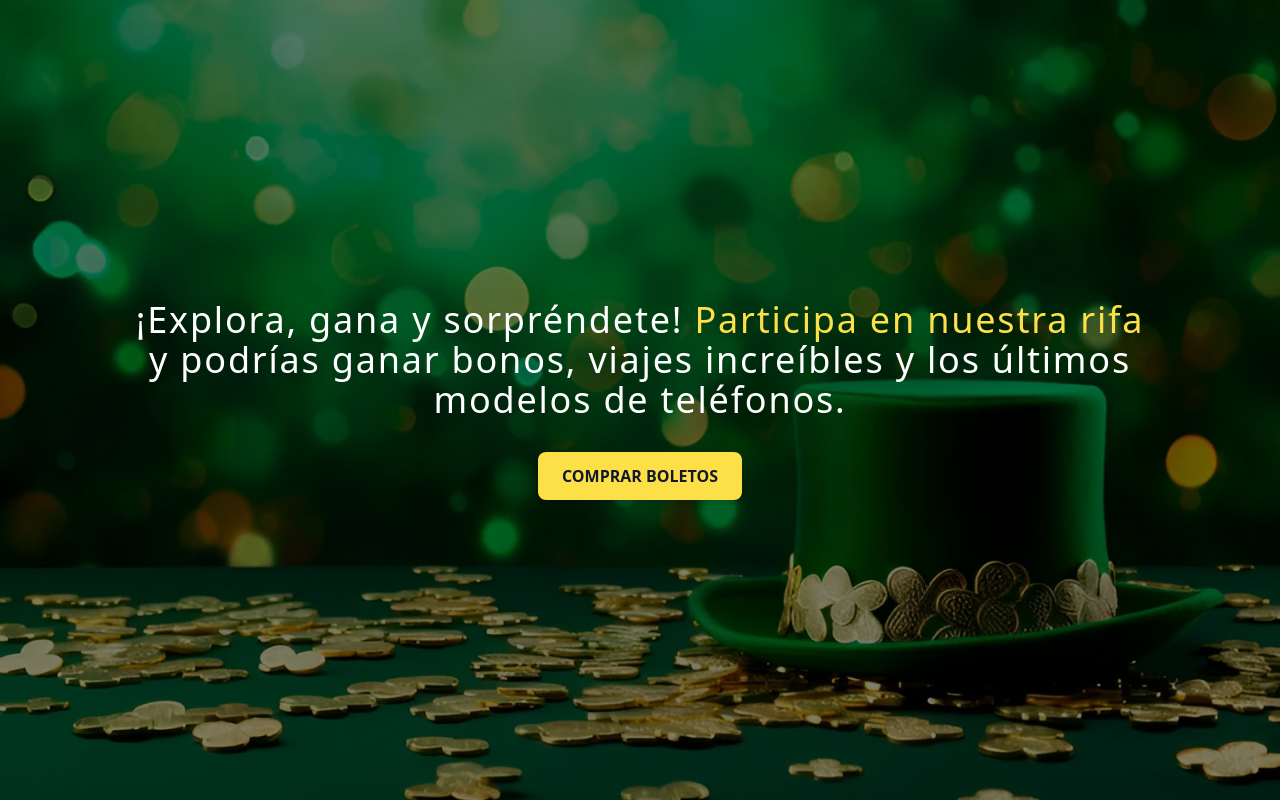
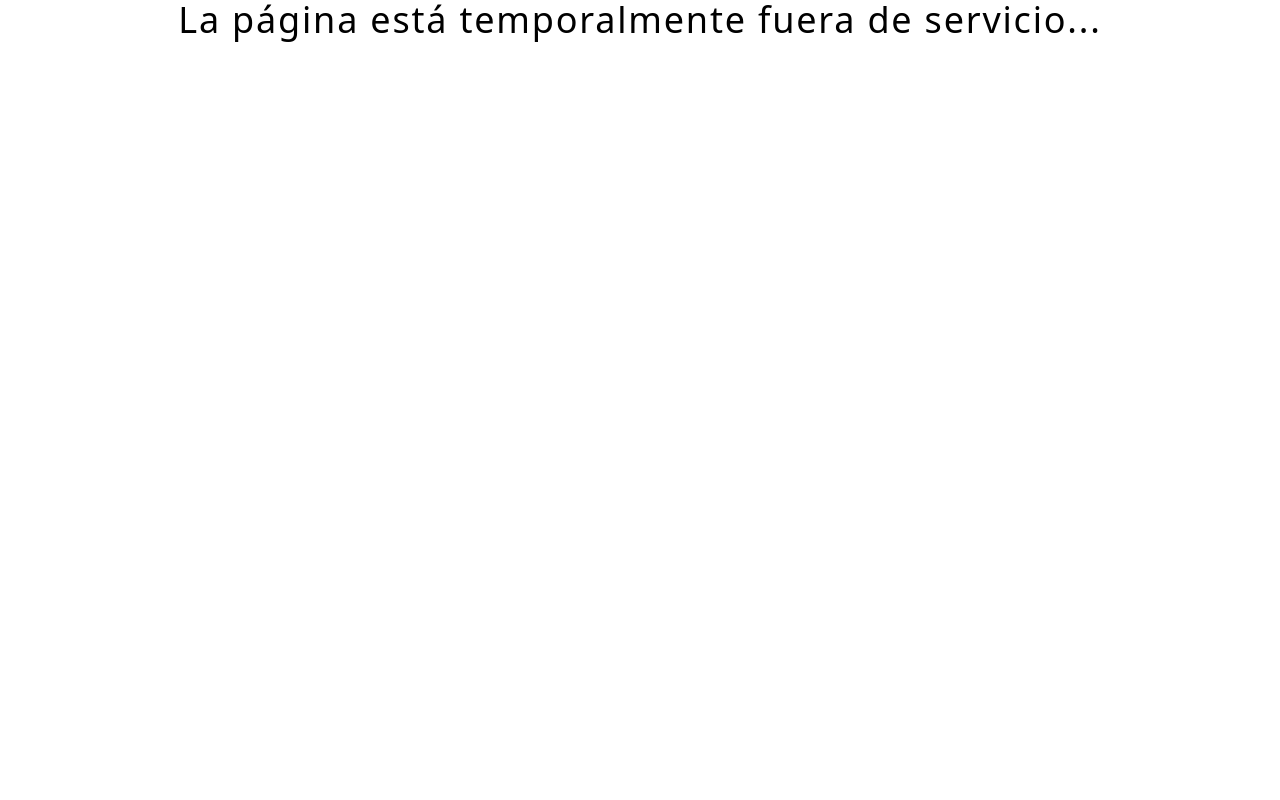
Before and after one commit to Santijanacet/Rifa, a Next.js app: page / in a window 1280 px wide. Built offline with nearby package versions, Linux system fonts and the light colour scheme.

Commit message:
web-sin-servicio

```diff
--- a/app/page.css
+++ b/app/page.css
@@ -1,8 +1,7 @@
-body{
+/* body{
     background-image: url("/image/bg.webp");
     background-size: cover;
     background-repeat: no-repeat;
-
 }
 
 body::after {
@@ -19,4 +18,4 @@ body::after {
 .logo{
     width: 200px;
     height: 200px;
-}
+} */
--- a/app/page.js
+++ b/app/page.js
@@ -3,7 +3,10 @@ import "./page.css";
 export default function Home() {
   return (
     <>
-    <div className="flex flex-col justify-center items-center h-screen">
+
+    <h1 className="text-4xl font-sans tracking-wider text-black text-center mx-auto max-w-5xl">
+      La página está temporalmente fuera de servicio...</h1>
+    {/* <div className="flex flex-col justify-center items-center h-screen">
       <div className="mb-8">
       <h1 className="text-4xl font-sans tracking-wider text-white text-center mx-auto max-w-5xl">
   ¡Explora, gana y sorpréndete! <span style={{color:"#FDE047"}}>Participa en nuestra rifa</span> y podrías ganar bonos, viajes increíbles y los últimos modelos de teléfonos.
@@ -16,7 +19,7 @@ export default function Home() {
       >
         Comprar boletos
       </Link>
-    </div>
+    </div> */}
   </>
   );
 }
--- a/app/premios/page.js
+++ b/app/premios/page.js
@@ -50,7 +50,11 @@ export default function Boletos() {
       </div>
 
       <a href="https://wa.me/+573003996872" className="btn1">
-        <span>Compra tu boleta por 5000 $ pesos</span>
+        <span>Compra tu boleta por
+
+
+
+           5000 $ pesos</span>
         <img src="./image/wp.svg" alt="" className="icon" />
       </a>
     </div>
--- a/components/premios.js
+++ b/components/premios.js
@@ -1,6 +1,3 @@
-
-
-
 export default function Premios({ img, titulo, descripcion }) {
   return (
     <div className="relative flex flex-col mt-6 text-gray-700 bg-white shadow-md bg-clip-border rounded-xl w-full max-w-sm mx-auto">
@@ -15,8 +12,6 @@ export default function Premios({ img, titulo, descripcion }) {
           {descripcion}
         </p>
       </div>
-
-
     </div>
   );
 }
```
Also changed, not shown: app/premios/premios.css (+5 -6 lines).
